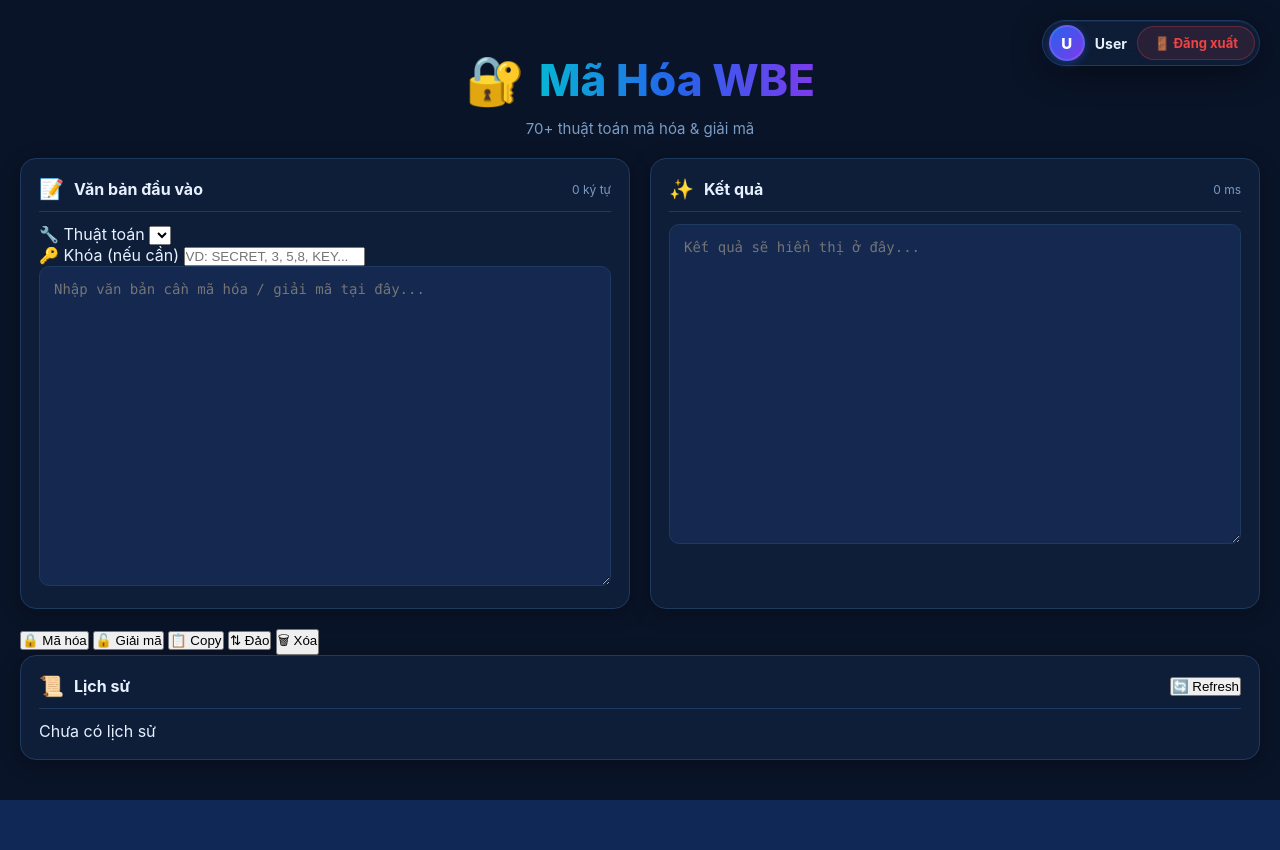
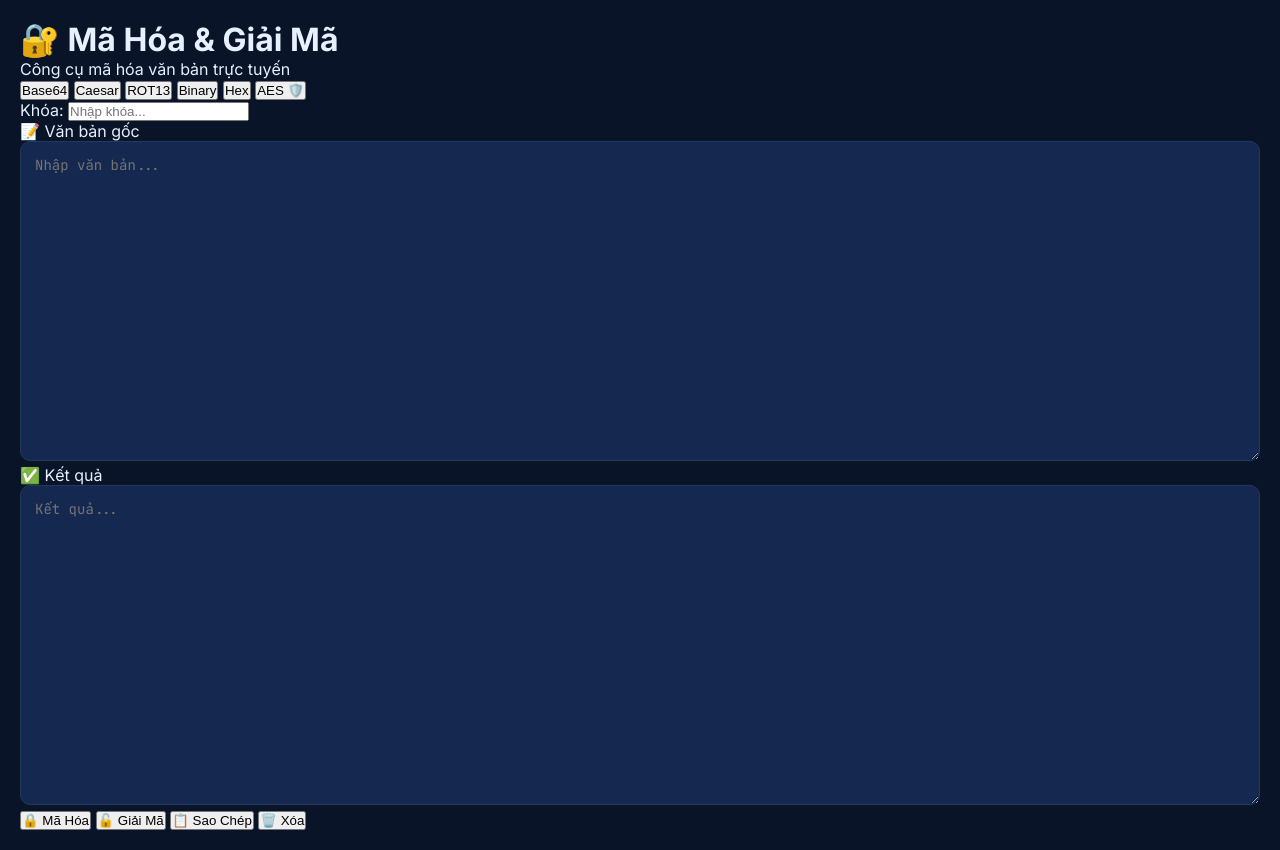
Before and after one commit to 0349632920/ma-hoa-wbe, a Flask app: page / in a window 1280 px wide. Before the commit the page ends 800 px from the top, so only its background shows below. Run offline with Flask 3, Linux system fonts and the light colour scheme; lists and menus that the app fills with data are empty.

Commit message:
Update index.html

```diff
--- a/templates/index.html
+++ b/templates/index.html
@@ -3,153 +3,148 @@
 <head>
   <meta charset="UTF-8">
   <meta name="viewport" content="width=device-width, initial-scale=1.0">
-    <title>Mã Hóa WBE - 70+ Thuật toán</title>
+  <title>🔐 Web Mã Hóa & Giải Mã</title>
   <link rel="stylesheet" href="{{ url_for('static', filename='style.css') }}">
+  <link href="https://fonts.googleapis.com/css2?family=Inter:wght@400;500;600;700&family=JetBrains+Mono&display=swap" rel="stylesheet">
 </head>
-<body data-user="{{ username or '' }}" data-admin="{{ '1' if is_admin else '0' }}">
+<body>
+  <div class="container">
+    <header>
+      <h1>🔐 Mã Hóa & Giải Mã</h1>
+      <p>Công cụ mã hóa văn bản trực tuyến</p>
+    </header>
 
-    <!-- User bar -->
-    <div class="user-bar">
-        <div class="user-avatar">{{ (username or 'U')[0]|upper }}</div>
-        <span class="user-name">{{ username or 'User' }}</span>
-        {% if is_admin %}
-            <a href="{{ url_for('admin_page') }}" class="btn-admin">⚙️ Admin</a>
-        {% endif %}
-        <a href="{{ url_for('logout') }}" class="btn-logout">🚪 Đăng xuất</a>
+    <div class="tabs">
+      <button class="tab active" data-method="base64">Base64</button>
+      <button class="tab" data-method="caesar">Caesar</button>
+      <button class="tab" data-method="rot13">ROT13</button>
+      <button class="tab" data-method="binary">Binary</button>
+      <button class="tab" data-method="hex">Hex</button>
+      <button class="tab" data-method="aes">AES 🛡️</button>
     </div>
 
-    <!-- Header -->
-    <div class="header">
-        <div class="logo">
-            <span class="icon">🔐</span>
-            <h1>Mã Hóa WBE</h1>
-        </div>
-        <p class="subtitle">70+ thuật toán mã hóa &amp; giải mã</p>
+    <div id="key-section" class="key-section hidden">
+      <label id="key-label">Khóa:</label>
+      <input type="text" id="key-input" placeholder="Nhập khóa...">
     </div>
 
-    <!-- Layout 2 cột: TRÁI = input, PHẢI = output -->
-    <div class="main">
-
-        <!-- === CỘT TRÁI === -->
-        <div class="panel">
-            <div class="panel-header">
-                <span class="panel-icon">📝</span>
-                <span class="panel-title">Văn bản đầu vào</span>
-                <span class="char-count" id="char-count">0 ký tự</span>
+    <div class="io-section">
+      <div class="box">
+        <label>📝 Văn bản gốc</label>
+        <textarea id="input" placeholder="Nhập văn bản..."></textarea>
       </div>
-
-            <div class="row">
-                <label>🔧 Thuật toán</label>
-                <select id="algo-select">
-                    {% for group in group_order %}
-                        {% if group in grouped %}
-                            <optgroup label="{{ group }}">
-                                {% for a in grouped[group] %}
-                                    <option value="{{ a.key }}">{{ a.label }}</option>
-                                {% endfor %}
-                            </optgroup>
-                        {% endif %}
-                    {% endfor %}
-                </select>
-            </div>
-
-            <div class="row">
-                <label>🔑 Khóa (nếu cần)</label>
-                <input type="text" id="key-input" placeholder="VD: SECRET, 3, 5,8, KEY...">
-            </div>
-
-            <textarea id="input-text" placeholder="Nhập văn bản cần mã hóa / giải mã tại đây..."></textarea>
-        </div>
-
-        <!-- === CỘT PHẢI === -->
-        <div class="panel">
-            <div class="panel-header">
-                <span class="panel-icon">✨</span>
-                <span class="panel-title">Kết quả</span>
-                <span class="char-count" id="elapsed">0 ms</span>
-            </div>
-
-            <textarea id="output-text" readonly placeholder="Kết quả sẽ hiển thị ở đây..."></textarea>
+      <div class="box">
+        <label>✅ Kết quả</label>
+        <textarea id="output" placeholder="Kết quả..." readonly></textarea>
       </div>
     </div>
 
-    <!-- === NÚT HÀNH ĐỘNG Ở DƯỚI === -->
-    <div class="actions-bar">
-        <button class="btn btn-primary" id="btn-encode">🔒 Mã hóa</button>
-        <button class="btn btn-secondary" id="btn-decode">🔓 Giải mã</button>
-        <button class="btn" id="btn-copy">📋 Copy</button>
-        <button class="btn" id="btn-swap">⇅ Đảo</button>
-        <button class="btn" id="btn-clear">🗑 Xóa</button>
+    <div class="buttons">
+      <button class="btn encrypt" onclick="process('encrypt')">🔒 Mã Hóa</button>
+      <button class="btn decrypt" onclick="process('decrypt')">🔓 Giải Mã</button>
+      <button class="btn copy" onclick="copyResult()">📋 Sao Chép</button>
+      <button class="btn clear" onclick="clearAll()">🗑️ Xóa</button>
     </div>
 
-    <!-- Lịch sử -->
-    <div class="container">
-        <div class="panel">
-            <div class="panel-header">
-                <span class="panel-icon">📜</span>
-                <span class="panel-title">Lịch sử</span>
-                <button class="btn btn-sm" id="btn-refresh-history">🔄 Refresh</button>
-            </div>
-            <div id="history-list" class="history-list">
-                <p class="muted">Chưa có lịch sử</p>
-            </div>
-        </div>
+    <div id="toast" class="toast"></div>
   </div>
 
-    <!-- Warning modal (Roblox) -->
-    <div class="warning-overlay" id="warning-overlay" style="display:none">
-        <div class="warning-modal" id="warning-modal">
-            <div class="warning-header">
-                <div class="warning-icon" id="warning-icon">⚠️</div>
-                <div class="warning-title" id="warning-title">BẠN ĐÃ BỊ CẢNH BÁO</div>
-            </div>
-            <div class="warning-body">
-                <div class="warning-row">
-                    <span class="warning-label">Từ Moderator:</span>
-                    <span class="warning-value" id="warning-from">—</span>
-                </div>
-                <div class="warning-row">
-                    <span class="warning-label">Tiêu đề:</span>
-                    <span class="warning-value" id="warning-title-text">—</span>
-                </div>
-                <div class="warning-reason-box">
-                    <div class="warning-reason-label">Lý do:</div>
-                    <div class="warning-reason" id="warning-reason">—</div>
-                </div>
-                <div class="warning-count-box">
-                    <div class="warning-count-label">Số lần vi phạm:</div>
-                    <div class="warning-count" id="warning-count">1/3</div>
-                    <div class="warning-count-bar">
-                        <div class="warning-count-fill" id="warning-count-fill" style="width:33%"></div>
-                    </div>
-                    <div class="warning-count-note" id="warning-count-note">
-                        ⚠️ Còn 2 lần nữa sẽ bị khóa tài khoản vĩnh viễn!
-                    </div>
-                </div>
-                <div class="warning-info">
-                    Vui lòng đọc kỹ và tuân thủ quy định của hệ thống.
-                    Nếu tiếp tục vi phạm, tài khoản của bạn sẽ bị khóa.
-                </div>
-            </div>
-            <div class="warning-footer">
-                <button class="warning-btn" id="warning-acknowledge">✓ Tôi đã hiểu</button>
-            </div>
-        </div>
-    </div>
+  <script>
+    let currentMethod = 'base64';
 
-    <!-- Lịch sử cảnh báo -->
-    <div class="warning-history-overlay" id="warning-history-overlay" style="display:none">
-        <div class="warning-history-modal">
-            <div class="warning-history-header">
-                <h3>⚠️ Lịch sử cảnh báo</h3>
-                <button class="warning-history-close" id="warning-history-close">✖</button>
-            </div>
-            <div class="warning-history-list" id="warning-history-list">
-                <p class="muted" style="padding:20px;text-align:center">Chưa có cảnh báo</p>
-            </div>
-        </div>
-    </div>
+    // Chuyển tab
+    document.querySelectorAll('.tab').forEach(tab => {
+      tab.addEventListener('click', () => {
+        document.querySelectorAll('.tab').forEach(t => t.classList.remove('active'));
+        tab.classList.add('active');
+        currentMethod = tab.dataset.method;
+        updateKeySection();
+      });
+    });
 
-    <script src="{{ url_for('static', filename='script.js') }}"></script>
+    // Hiện/ẩn ô khóa
+    function updateKeySection() {
+      const keySection = document.getElementById('key-section');
+      const keyLabel = document.getElementById('key-label');
+      const keyInput = document.getElementById('key-input');
+
+      if (currentMethod === 'caesar') {
+        keySection.classList.remove('hidden');
+        keyLabel.textContent = 'Khóa dịch chuyển (1-25):';
+        keyInput.placeholder = 'Mặc định: 3';
+      } else if (currentMethod === 'aes') {
+        keySection.classList.remove('hidden');
+        keyLabel.textContent = 'Mật khẩu AES:';
+        keyInput.placeholder = 'Nhập mật khẩu bí mật...';
+      } else {
+        keySection.classList.add('hidden');
+      }
+    }
+
+    // Gọi API
+    async function process(action) {
+      const text = document.getElementById('input').value;
+      const key = document.getElementById('key-input').value;
+
+      if (!text.trim()) {
+        showToast('⚠️ Vui lòng nhập văn bản!', true);
+        return;
+      }
+
+      try {
+        const res = await fetch('/api/process', {
+          method: 'POST',
+          headers: { 'Content-Type': 'application/json' },
+          body: JSON.stringify({
+            text: text,
+            method: currentMethod,
+            action: action,
+            key: key
+          })
+        });
+
+        const data = await res.json();
+
+        if (data.success) {
+          document.getElementById('output').value = data.result;
+          showToast(action === 'encrypt' ? '🔒 Mã hóa thành công!' : '🔓 Giải mã thành công!');
+        } else {
+          showToast('❌ ' + data.error, true);
+        }
+      } catch (err) {
+        showToast('❌ Lỗi kết nối server!', true);
+        console.error(err);
+      }
+    }
+
+    // Sao chép
+    function copyResult() {
+      const output = document.getElementById('output').value;
+      if (!output) {
+        showToast('⚠️ Không có gì để sao chép!', true);
+        return;
+      }
+      navigator.clipboard.writeText(output).then(() => {
+        showToast('📋 Đã sao chép!');
+      });
+    }
+
+    // Xóa
+    function clearAll() {
+      document.getElementById('input').value = '';
+      document.getElementById('output').value = '';
+      document.getElementById('key-input').value = '';
+      showToast('🗑️ Đã xóa!');
+    }
+
+    // Toast
+    function showToast(msg, isError = false) {
+      const toast = document.getElementById('toast');
+      toast.textContent = msg;
+      toast.style.background = isError ? '#e74c3c' : '#27ae60';
+      toast.classList.add('show');
+      setTimeout(() => toast.classList.remove('show'), 2200);
+    }
+  </script>
 </body>
 </html>
```
Lines whose indentation alone changed are shown as unchanged.
